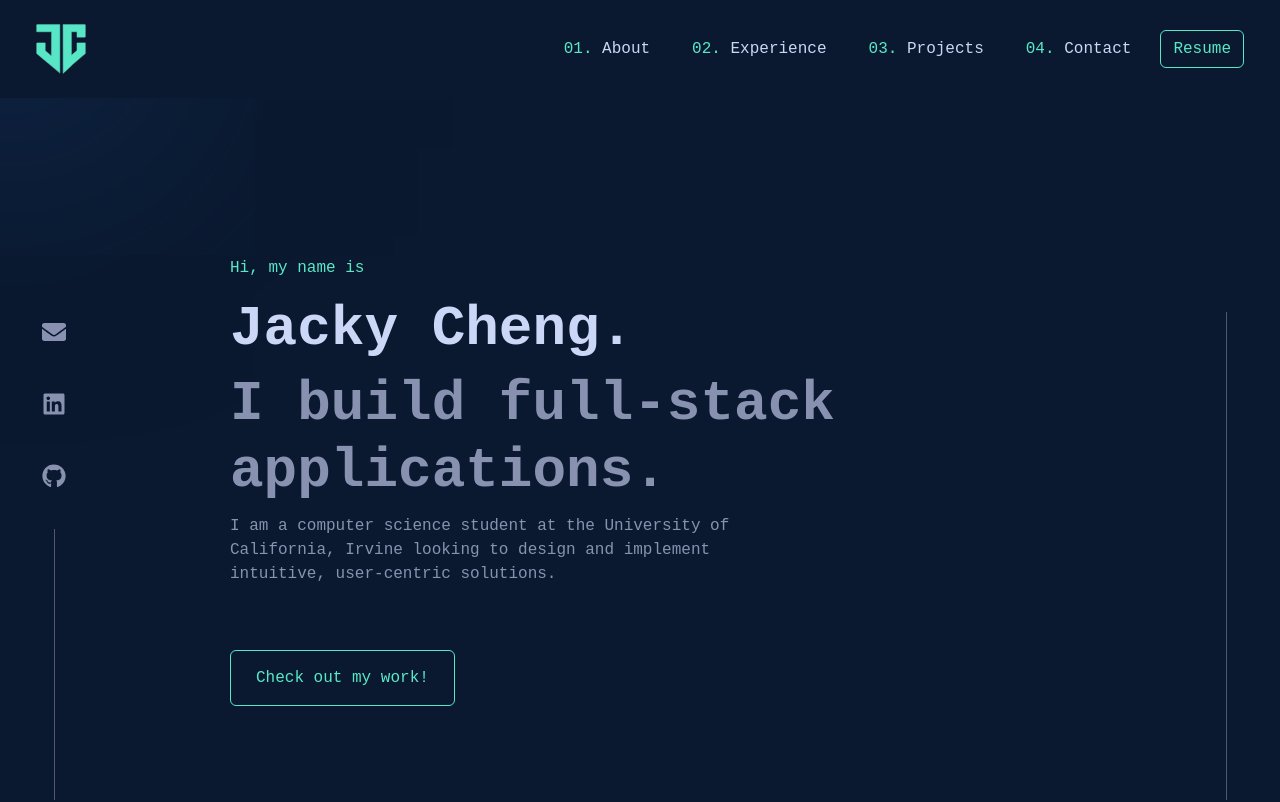
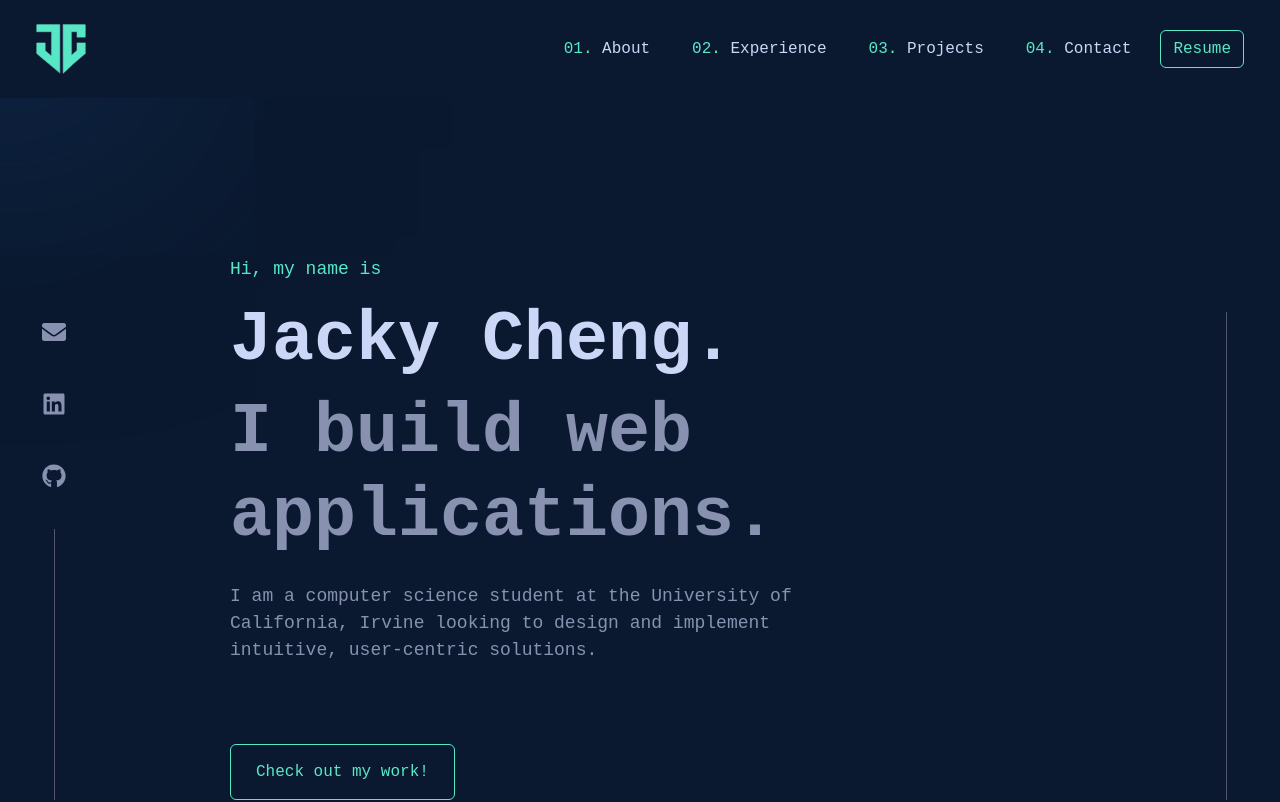
Before and after one commit to jacheng1/custom-website, a React (Vite) app in the folder frontend/: page / in a window 1280 px wide. Shown: the top 802 px of the page. Built offline with nearby package versions, Linux system fonts and the light colour scheme.

Commit message:
Modify font sizes, window tab description.

```diff
--- a/frontend/index.html
+++ b/frontend/index.html
@@ -4,7 +4,7 @@
     <meta charset="UTF-8" />
     <link rel="icon" type="image/svg+xml" href="/logo.svg" />
     <meta name="viewport" content="width=device-width, initial-scale=1.0" />
-    <title>Jacky Cheng - Full Stack Developer</title>
+    <title>Jacky Cheng - Web Developer</title>
   </head>
   <body>
     <div id="root"></div>
--- a/frontend/src/Home.jsx
+++ b/frontend/src/Home.jsx
@@ -191,11 +191,11 @@ function Home() {
       >
         <div className="container p-7 py-7">
           <p className="intro-text">Hi, my name is</p>
-          <h1 className="display-4 fw-bold text-light-gray">Jacky Cheng.</h1>
-          <h1 className="display-4 fw-bold text-gray">
-            I build full-stack applications.
+          <h1 className="display-4 fw-bold text-light-gray name-text">Jacky Cheng.</h1>
+          <h1 className="display-4 fw-bold text-gray statement-text">
+            I build web applications.
           </h1>
-          <p className="text-gray">
+          <p className="text-gray py-3 description-text">
             I am a computer science student at the University of
             <br />
             California, Irvine looking to design and implement
--- a/frontend/src/custom.scss
+++ b/frontend/src/custom.scss
@@ -197,6 +197,18 @@ body {
 
 .intro-text {
   color: #58e8c8 !important;
+}
+
+#about .intro-text {
+  font-size: 18px;
+}
+
+#about .name-text, .statement-text {
+  font-size: 70px !important;
+}
+
+#about .description-text {
+  font-size: 18px !important;
 }
 
 .text-light-gray {
```
